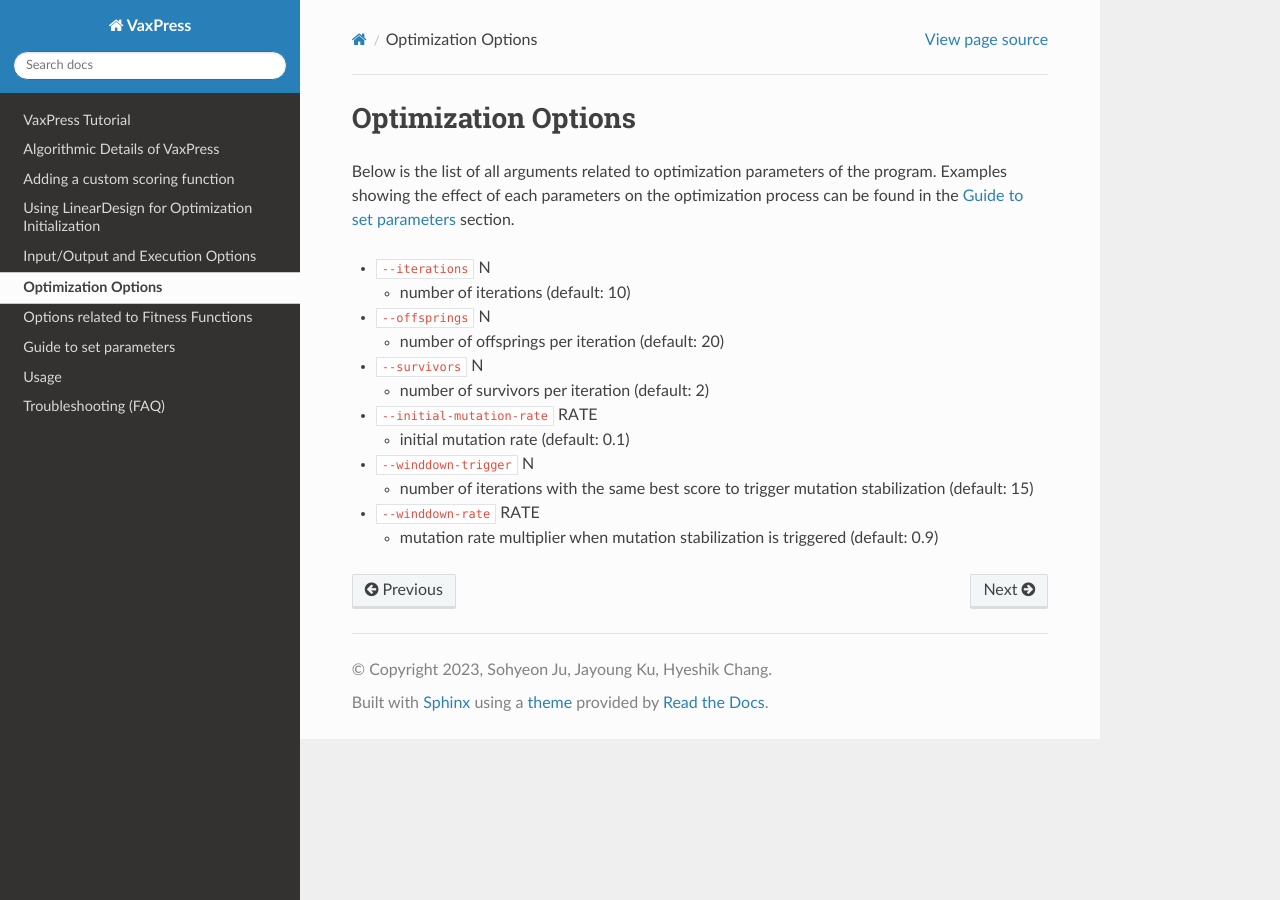
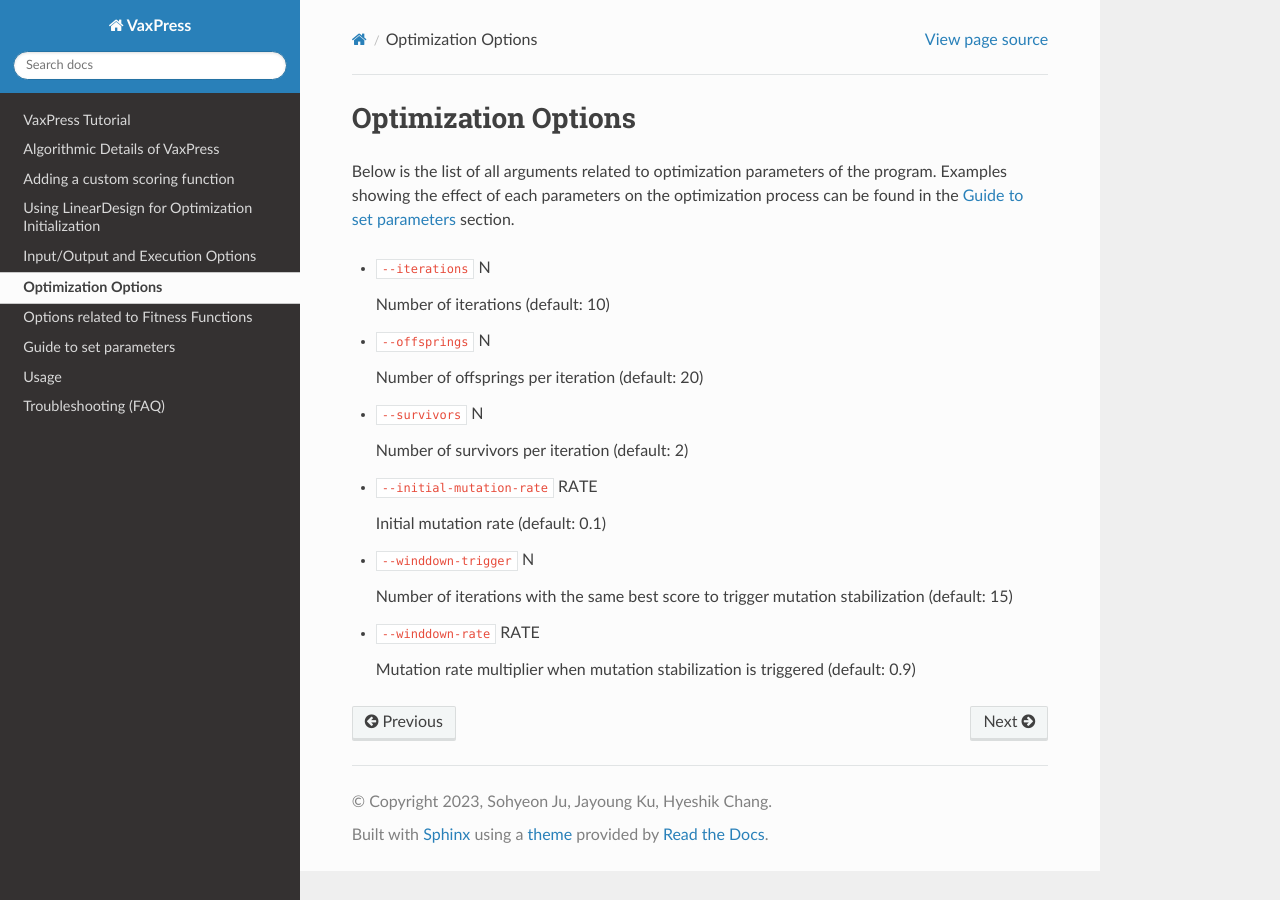
Before and after one commit to ChangLabSNU/VaxPress, a Sphinx documentation site: the page built from docs/source/optimization_parameters.rst, in a window 1280 px wide. Built offline with Sphinx 7.4.7 and the Read the Docs theme 2.0.0, drawn with Linux system fonts in a browser that asks for light colours.

```diff
--- a/docs/source/optimization_parameters.rst
+++ b/docs/source/optimization_parameters.rst
@@ -6,19 +6,19 @@ Examples showing the effect of each parameters on the optimization process can b
 
 - ``--iterations`` N
 
-  - number of iterations (default: 10)
+  Number of iterations (default: 10)
 - ``--offsprings`` N
 
-  - number of offsprings per iteration (default: 20)
+  Number of offsprings per iteration (default: 20)
 - ``--survivors`` N
 
-  - number of survivors per iteration (default: 2)
+  Number of survivors per iteration (default: 2)
 - ``--initial-mutation-rate`` RATE
 
-  - initial mutation rate (default: 0.1)
+  Initial mutation rate (default: 0.1)
 - ``--winddown-trigger`` N
 
-  - number of iterations with the same best score to trigger mutation stabilization (default: 15)
+  Number of iterations with the same best score to trigger mutation stabilization (default: 15)
 - ``--winddown-rate`` RATE
 
-  - mutation rate multiplier when mutation stabilization is triggered (default: 0.9)
+  Mutation rate multiplier when mutation stabilization is triggered (default: 0.9)
```
